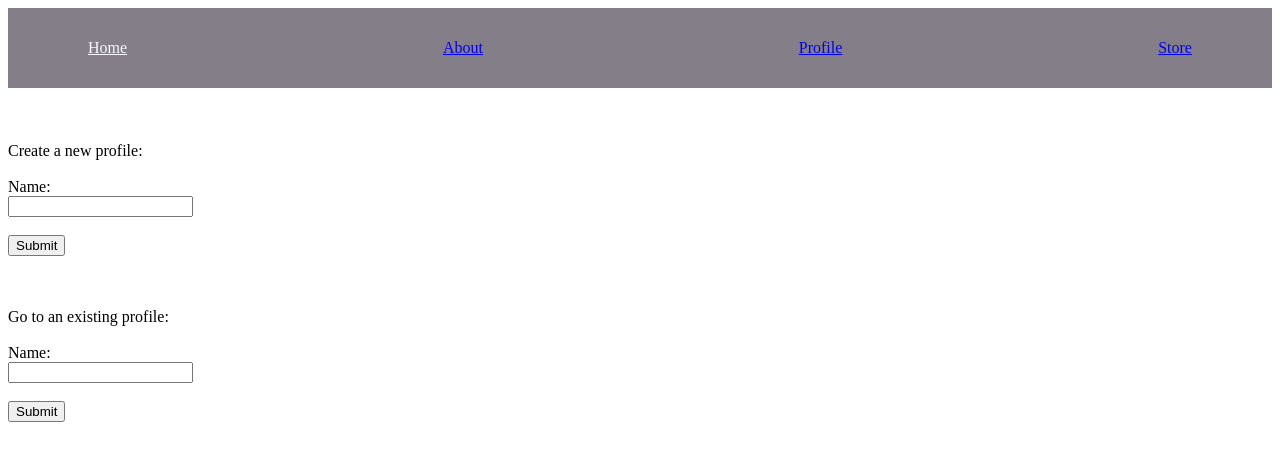
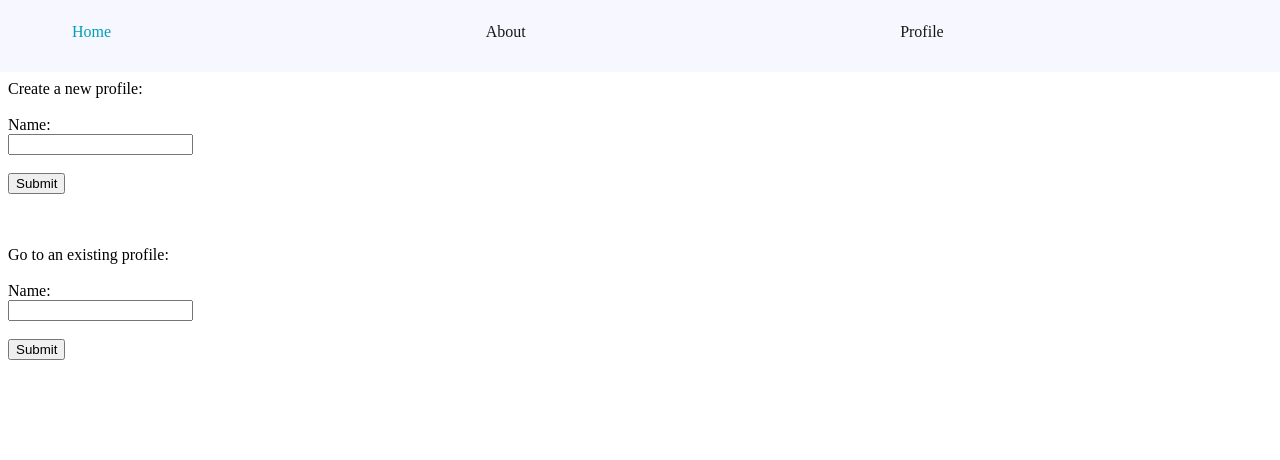
Before and after one commit to jazminmatos/poki_habit_tracker_client, a React (Create React App) app: page / in a window 1280 px wide. Shown: the top 460 px of the page. Built offline with nearby package versions, Linux system fonts and the light colour scheme.

Commit message:
styled navbar some more:

```diff
--- a/src/components/NavBar.css
+++ b/src/components/NavBar.css
@@ -1,5 +1,5 @@
 .navbar {
-  background: #847e89;
+  background: #f7f7ff;
   height: 80px;
   display: flex;
   justify-content: space-between;
@@ -9,4 +9,14 @@
   align-items: center;
   padding: 0 5rem;
   cursor: pointer;
+  margin-left: -1rem;
+  margin-right: -1rem;
+  margin-top: -1rem;
+  width: 100%;
+  position: fixed;
 }
+
+.navbarText {
+  color: #191716;
+  text-decoration: none;
+}
--- a/src/components/Profile.js
+++ b/src/components/Profile.js
@@ -5,7 +5,6 @@ import ProfileContainer from '../containers/ProfileContainer';
 const Profile = () => {
     return (
         <div>
-            Hello from Profile Page
             <ProfileContainer />
         </div>
     );
--- a/src/components/Router.js
+++ b/src/components/Router.js
@@ -11,7 +11,7 @@ const Router = () => {
     return (
         <>
             <NavBar />
-            <br /><br />
+            <br /><br /><br />
             <Switch>
                 <Route exact path='/' component={Home} />
                 <Route exact path='/about' component={About} />
--- a/src/components/navBar.js
+++ b/src/components/navBar.js
@@ -6,19 +6,19 @@ import './NavBar.css'
 const NavBar = () => {
     return (
         <div className={"navbar"}>
-            <NavLink exact activeStyle={{color: '#f7f7ff'}} to='/'>
+            <NavLink exact activeStyle={{color: '#009fb7'}} to='/' className="navbarText">
                 Home
             </NavLink>
 
-            <NavLink exact activeStyle={{color: '#f7f7ff'}} to='/about'>
+            <NavLink exact activeStyle={{color: '#009fb7'}} to='/about' className="navbarText">
                 About
             </NavLink>
 
-            <NavLink exact activeStyle={{color: '#f7f7ff'}} to='/profile'>
+            <NavLink exact activeStyle={{color: '#009fb7'}} to='/profile' className="navbarText">
                 Profile
             </NavLink>
 
-            <NavLink exact activeStyle={{color: '#f7f7ff'}} to='/store'>
+            <NavLink exact activeStyle={{color: '#009fb7'}} to='/store' className="navbarText">
                 Store
             </NavLink>
         </div>
--- a/src/containers/profileContainer.js
+++ b/src/containers/profileContainer.js
@@ -13,6 +13,7 @@ const ProfileContainer = (props) => {
     const user = props.users
     // console.log("user:", user)
     debugger
+
     // NEED TO ADD IF/ELSE FOR WHEN A USER DOESN'T HAVE POKEMON
     return (
         <div>
```
